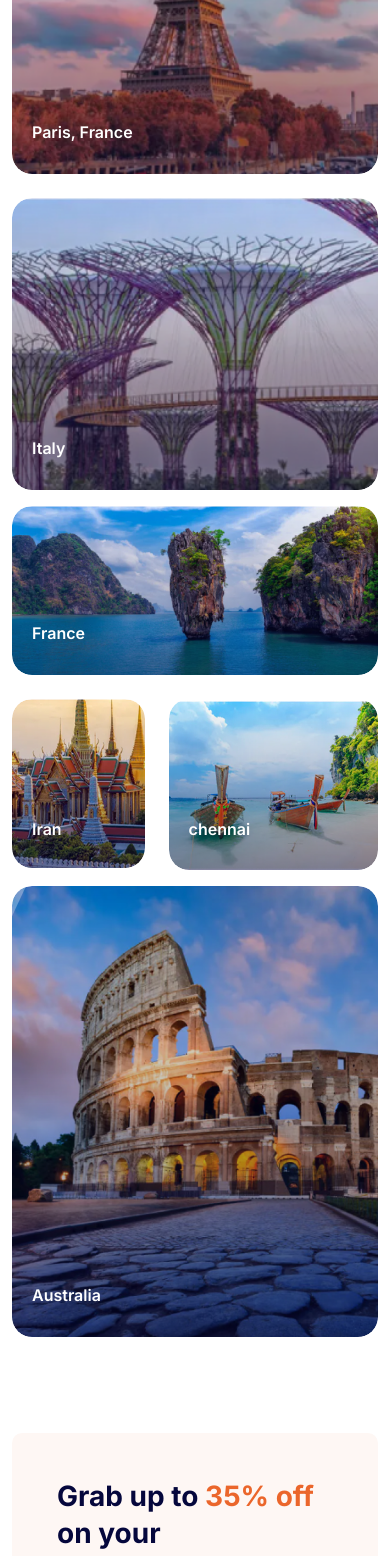
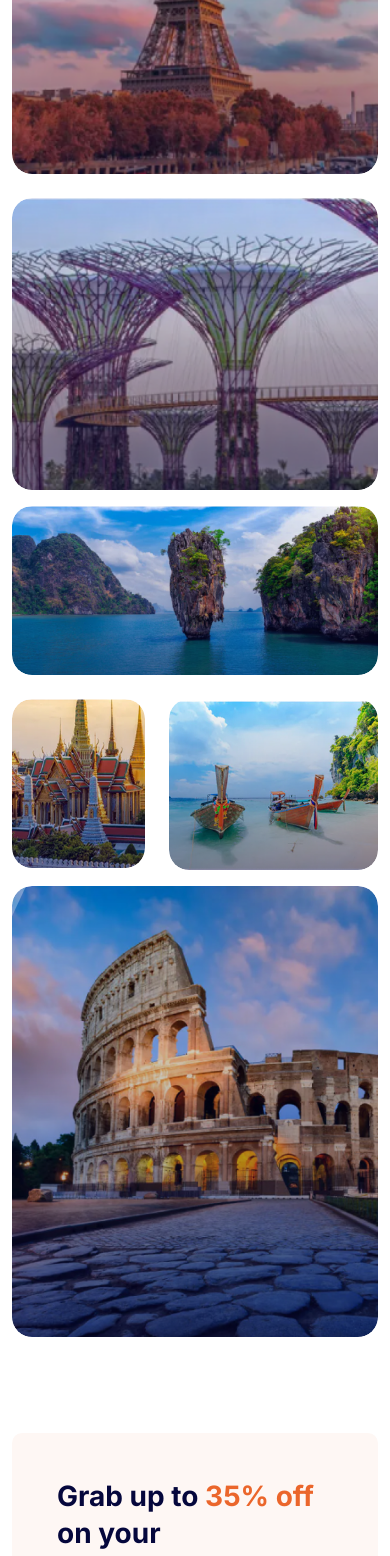
Before and after one commit to Development-Eghai/Travel-frontend-crm-main, a React (Vite) app: page / in a window 390 px wide. Shown: the part 1220-2776 px from the top of the page. Built offline with nearby package versions, Linux system fonts and the light colour scheme; no server answers.

Commit message:
homepage destination

```diff
--- a/src/pages/user/Homepage.jsx
+++ b/src/pages/user/Homepage.jsx
@@ -17,7 +17,10 @@ const Homepage = () => {
     const nextRef = useRef(null);
     const allTrips = useSelector((state) => state.home_page_slice.featured_trips);
     const allDestination = useSelector((state) => state.home_page_slice.all_destination);
-    console.log(allDestination, "allDestination")
+    const lastFourTrips = allTrips.slice(-4);
+    const firstSixDestination = allDestination.slice(0, 6);
+    console.log(allDestination, "allDestination");
+
 
     return (
         <div className='overflow-hidden'>
@@ -123,22 +126,22 @@ const Homepage = () => {
                                 <div className="col-lg-3">
                                     <div className='trending-grid-one'>
                                         <div className='position-relative trending-card'>
-                                            <a href="destination">
+                                            <a href={`/destination/${firstSixDestination[0]?.slug}/${firstSixDestination[0]?.id}`} target='_blank'>
                                                 <figure>
                                                     <img src={Images.trending_one} alt="trending-one" className='trending-image' />
                                                 </figure>
                                                 <div className='trending-grid-content-three'>
-                                                    <p className='trending-grid-para'>Paris, France</p>
+                                                    <p className='trending-grid-para'>{firstSixDestination[0]?.title}</p>
                                                 </div>
                                             </a>
                                         </div>
                                         <div className='mt-4 trending-card position-relative'>
-                                            <a href="destination">
+                                        <a href={`/destination/${firstSixDestination[1]?.slug}/${firstSixDestination[1]?.id}`} target='_blank'>
                                                 <figure>
                                                     <img src={Images.trending_two} alt="trending-one" className='trending-image' />
                                                 </figure>
                                                 <div className='trending-grid-content-three'>
-                                                    <p className='trending-grid-para'>Italy</p>
+                                                <p className='trending-grid-para'>{firstSixDestination[1]?.title}</p>
                                                 </div>
                                             </a>
                                         </div>
@@ -146,33 +149,33 @@ const Homepage = () => {
                                 </div>
                                 <div className="col-lg-5">
                                     <div className='position-relative trending-card'>
-                                        <a href="destination">
+                                         <a href={`/destination/${firstSixDestination[2]?.slug}/${firstSixDestination[2]?.id}`} target='_blank'>
                                             <figure>
                                                 <img src={Images.trending_three} alt="trending-one" className='trending-image' />
                                             </figure>
                                             <div className='trending-grid-content-three'>
-                                                <p className='trending-grid-para'>France</p>
+                                            <p className='trending-grid-para'>{firstSixDestination[2]?.title}</p>
                                             </div>
                                         </a>
                                     </div>
                                     <div className='d-flex mt-4 justify-content-start justify-content-md-around'>
                                         <div className='position-relative trending-card'>
-                                            <a href="destination">
+                                             <a href={`/destination/${firstSixDestination[3]?.slug}/${firstSixDestination[3]?.id}`} target='_blank'>
                                                 <figure>
                                                     <img src={Images.trending_four} alt="trending-one" className='trending-image' />
                                                 </figure>
                                                 <div className='trending-grid-content-center-image'>
-                                                    <p className='trending-grid-para'>Iran</p>
+                                                <p className='trending-grid-para'>{firstSixDestination[3]?.title}</p>
                                                 </div>
                                             </a>
                                         </div>
                                         <div className='ms-4 position-relative trending-card'>
-                                            <a href="destination">
+                                             <a href={`/destination/${firstSixDestination[4]?.slug}/${firstSixDestination[4]?.id}`} target='_blank'>
                                                 <figure>
                                                     <img src={Images.trending_five} alt="trending-one" className='trending-image' />
                                                 </figure>
                                                 <div className='trending-grid-content-center-image'>
-                                                    <p className='trending-grid-para'>chennai</p>
+                                                <p className='trending-grid-para'>{firstSixDestination[4]?.title}</p>
                                                 </div>
                                             </a>
                                         </div>
@@ -180,12 +183,12 @@ const Homepage = () => {
                                 </div>
                                 <div className="col-lg-4">
                                     <div className='position-relative trending-card'>
-                                        <a>
+                                    <a href={`/destination/${firstSixDestination[5]?.slug}/${firstSixDestination[5]?.id}`} target='_blank'>
                                             <figure>
                                                 <img src={Images.trending_six} alt="trending-one" className='trending-image' />
                                             </figure>
                                             <div className='trending-grid-content-three'>
-                                                <p className='trending-grid-para'>Australia</p>
+                                            <p className='trending-grid-para'>{firstSixDestination[5]?.title}</p>
                                             </div>
                                         </a>
                                     </div>
@@ -217,6 +220,7 @@ const Homepage = () => {
                     </div>
                 </section>
 
+                {/* Find Popular Tours */}
                 <section className='section-padding'>
                     <div className='container'>
                         <div className='d-flex justify-content-between'>
@@ -226,66 +230,43 @@ const Homepage = () => {
                         </div>
                         <div className='mt-3'>
                             <div className="row">
+                                {lastFourTrips && lastFourTrips.length > 0 ? (
+                                    lastFourTrips.map((trip, index) => (
                                         <div className='col-lg-3 col-md-6'>
-                                    <div className="featured-card-main popular-card-main">
+                                            <div className="featured-card-main">
                                                 <div>
                                                     <img className="featured-card-img" src={Images.featured_card} alt="featured" />
                                                 </div>
+
                                                 <div className="featured-content-main">
-                                            <p className="featured-city-para">Paris, France</p>
-                                            <p className="featured-content">Centipede Tour - Guided Arizona Desert Tour by ATV</p>
-                                            <div className="featured-bottom-content">
-                                                <p>4 days</p>
-                                                <p>from <span className="fw-bold">1200rs</span></p>
+                                                    <p className="featured-city-para">
+                                                        {trip?.pickup_location} → {trip?.drop_location}
+                                                    </p>
+
+                                                    <p className="featured-content">{trip?.title}</p>
+
+                                                    <div className="featured-bottom-content d-flex gap-2">
+                                                        <div className='trip-card-amount button'>
+                                                            <p className="" onClick={() => window.open(`/trip-preview/${trip?.slug}/${trip?.id}`, '_blank')}>
+                                                                Trip Detail
+                                                            </p>
+                                                        </div>
+                                                        <div className='trip-card-amount'>
+                                                            <p className="">
+                                                                From <span className="fw-bold">{
+                                                                    trip?.pricing?.fixed_departure?.fixed_departure?.[0]
+                                                                        ?.final_price || "N/A"
+                                                                }</span>/-
+                                                            </p>
                                                         </div>
                                                     </div>
                                                 </div>
                                             </div>
-                                <div className='col-lg-3 col-md-6'>
-                                    <div className="featured-card-main popular-card-main">
-                                        <div>
-                                            <img className="featured-card-img" src={Images.featured_card} alt="featured" />
                                         </div>
-                                        <div className="featured-content-main">
-                                            <p className="featured-city-para">Paris, France</p>
-                                            <p className="featured-content">Centipede Tour - Guided Arizona Desert Tour by ATV</p>
-                                            <div className="featured-bottom-content">
-                                                <p>4 days</p>
-                                                <p>from <span className="fw-bold">1200rs</span></p>
-                                            </div>
-                                        </div>
-                                    </div>
-                                </div>
-                                <div className='col-lg-3 col-md-6'>
-                                    <div className="featured-card-main popular-card-main">
-                                        <div>
-                                            <img className="featured-card-img" src={Images.featured_card} alt="featured" />
-                                        </div>
-                                        <div className="featured-content-main">
-                                            <p className="featured-city-para">Paris, France</p>
-                                            <p className="featured-content">Centipede Tour - Guided Arizona Desert Tour by ATV</p>
-                                            <div className="featured-bottom-content">
-                                                <p>4 days</p>
-                                                <p>from <span className="fw-bold">1200rs</span></p>
-                                            </div>
-                                        </div>
-                                    </div>
-                                </div>
-                                <div className='col-lg-3 col-md-6'>
-                                    <div className="featured-card-main popular-card-main">
-                                        <div>
-                                            <img className="featured-card-img" src={Images.featured_card} alt="featured" />
-                                        </div>
-                                        <div className="featured-content-main">
-                                            <p className="featured-city-para">Paris, France</p>
-                                            <p className="featured-content">Centipede Tour - Guided Arizona Desert Tour by ATV</p>
-                                            <div className="featured-bottom-content">
-                                                <p>4 days</p>
-                                                <p>from <span className="fw-bold">1200rs</span></p>
-                                            </div>
-                                        </div>
-                                    </div>
-                                </div>
+                                    ))
+                                ) : (
+                                    <p className="text-center py-4">No Popular Tours available</p>
+                                )}
                             </div>
                         </div>
                     </div>
@@ -427,7 +408,7 @@ const Homepage = () => {
                     </div>
                 </section>
 
-                <section className='section-padding'>
+                {/* <section className='section-padding'>
                     <div className='container'>
                         <div className='d-flex justify-content-between'>
                             <div>
@@ -494,7 +475,7 @@ const Homepage = () => {
                             </div>
                         </div>
                     </div>
-                </section>
+                </section> */}
 
             </div>
         </div>
```
Lines whose indentation alone changed are shown as unchanged.
